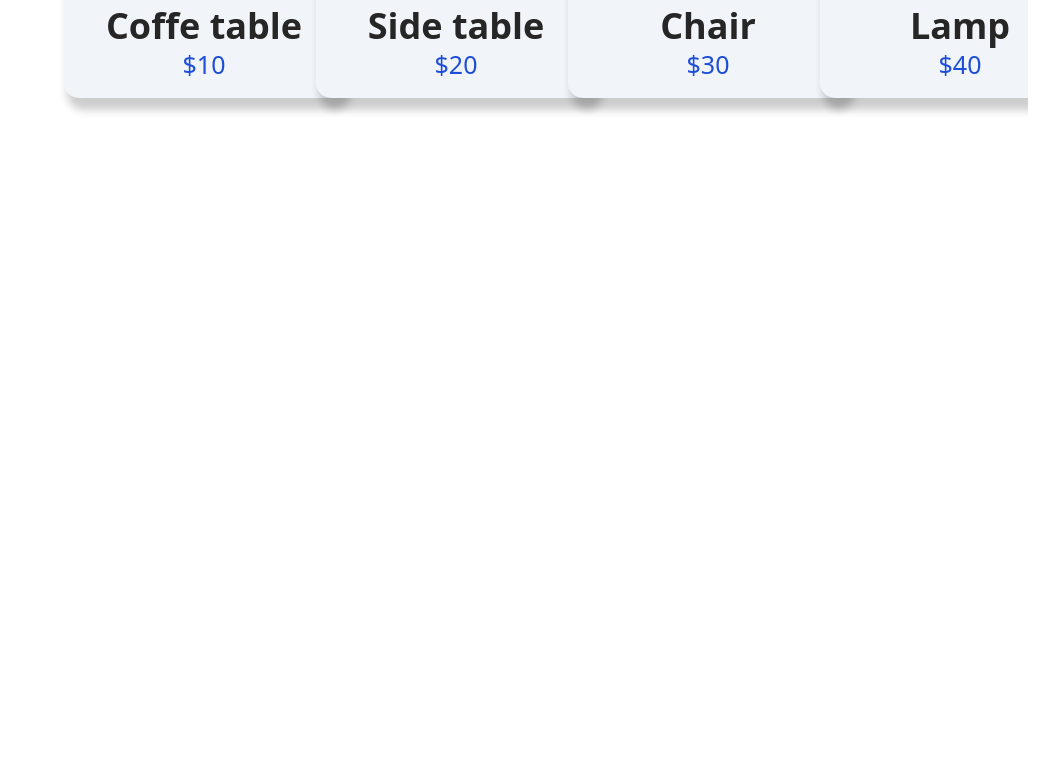
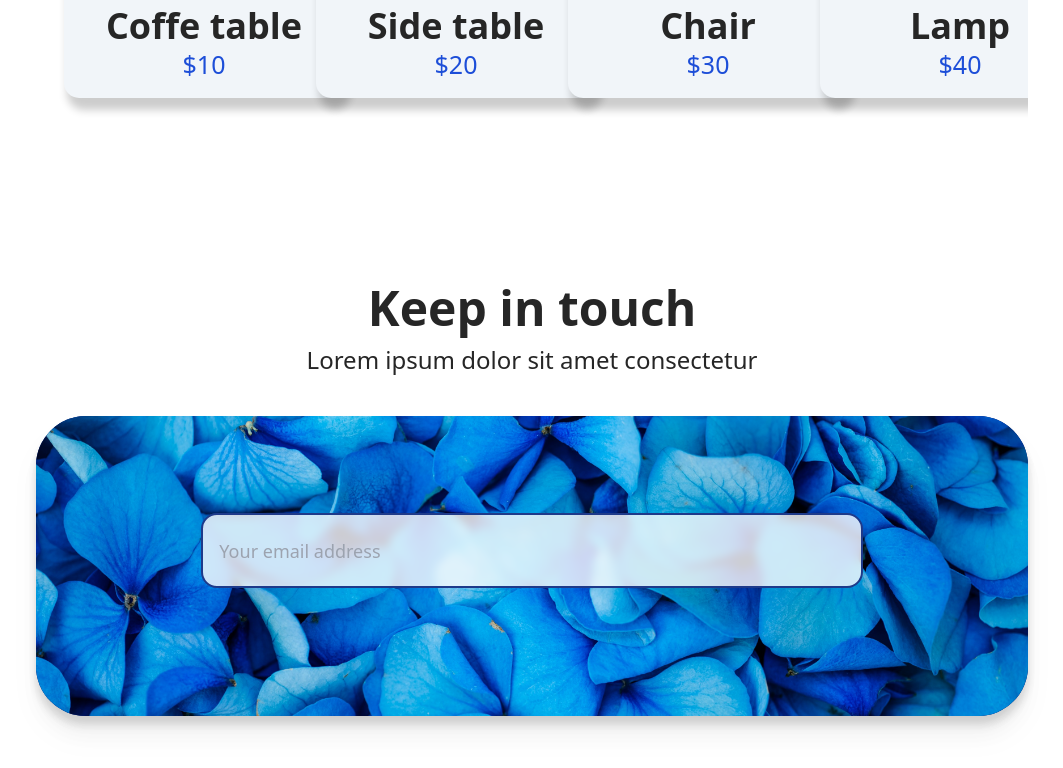
Before and after one commit to Mark-Muchiri/commerce, a React (Vite) app: page / in a window 1280 px wide. Shown: the part 3700-4468 px from the top of the page, without its empty margins (108-1171 px from the left). Before the commit the page ends 4208 px from the top, so only its background shows below. Built offline with nearby package versions, Linux system fonts and the light colour scheme.

Commit message:
input done

```diff
--- a/src/pages/home/Home.tsx
+++ b/src/pages/home/Home.tsx
@@ -2,6 +2,7 @@ import Section1 from "./Section1";
 import Section2 from "./Section2";
 import Section3 from "./Section3";
 import Section4 from "./Section4";
+import Section5 from "./Section5";
 
 function Home() {
   return (
@@ -15,8 +16,11 @@ function Home() {
       <div className="pb-40 md:px-36 lg:px-36">
         <Section3 />
       </div>
+      <div className="pb-40 md:px-36 lg:px-36">
+        <Section4 />
+      </div>
       <div className="pb-96 md:px-36 lg:px-36">
-        <Section4 />
+        <Section5 />
       </div>
     </>
   );
--- /dev/null
+++ b/src/pages/home/Section5.tsx
@@ -0,0 +1,32 @@
+function Section5() {
+  return (
+    <section>
+      <div className="">
+
+        {/* Header */}
+        <div className="flex justify-center items-center">
+          <h3 className="text-5xl font-bold text-neutral-800">Keep in touch</h3>
+        </div>
+        {/* Sentence */}
+        <div className="flex justify-center items-center">
+          <p className="pt-3 text-2xl text-neutral-800">Lorem ipsum dolor sit amet consectetur</p>
+        </div>
+
+        {/* input */}
+        <div className="pt-10 flex justify-center items-center">
+          <div className="relative w-[1200px] h-[300px] rounded-[50px] bg-blue-900 drop-shadow-xl">
+            <img className="relative w-[1200px] h-[300px] rounded-[50px] bg-blue-900 drop-shadow-xl object-cover" src="/public/flowers.jpg" alt="" />
+            <input
+              type="text"
+              placeholder="Your email address"
+              className="absolute inset-x-0 bottom-32 w-2/3 h-1/4 mx-auto p-4 text-lg rounded-2xl border-2 border-blue-900 bg-white/80 backdrop-blur-sm focus:outline-none focus:ring-2 focus:ring-blue-500"
+            />
+          </div>
+        </div>
+
+      </div>
+    </section>
+  );
+}
+
+export default Section5;
```
Also changed, not shown: public/flowers.jpg (added).
